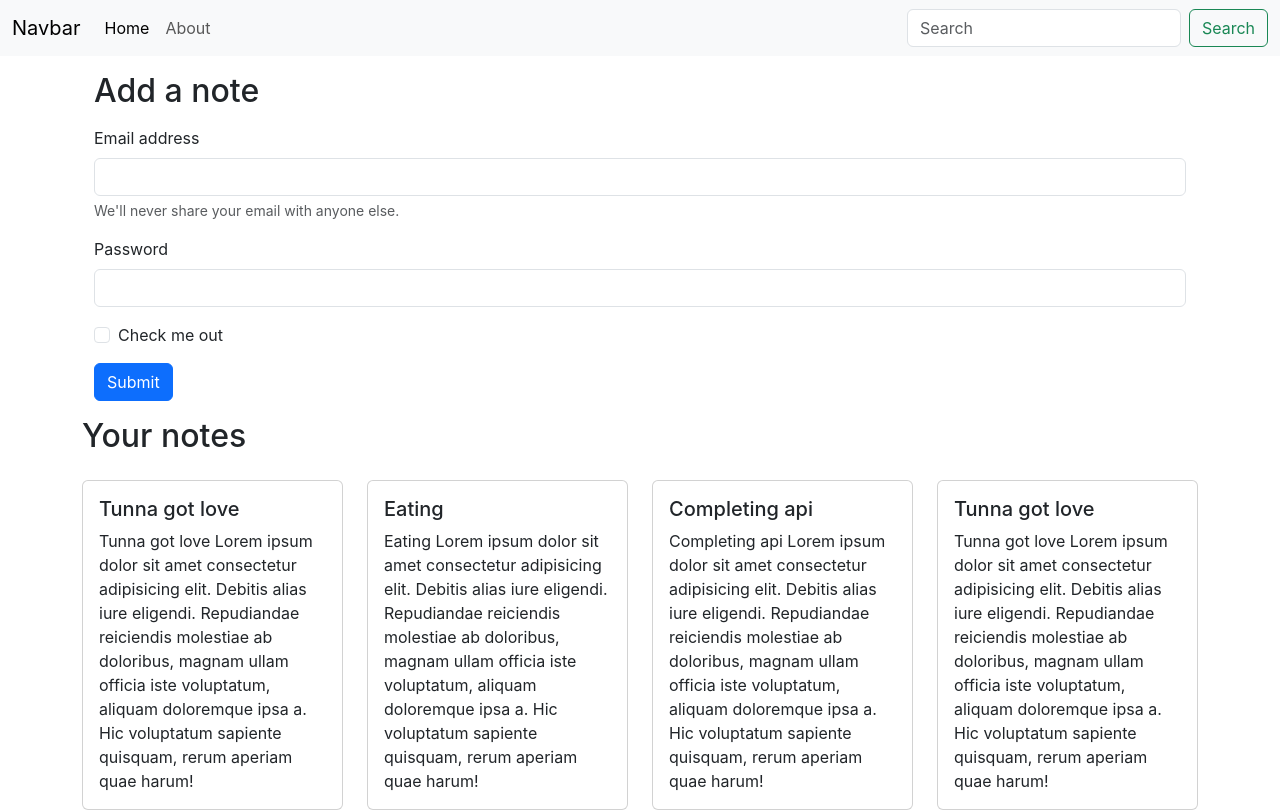
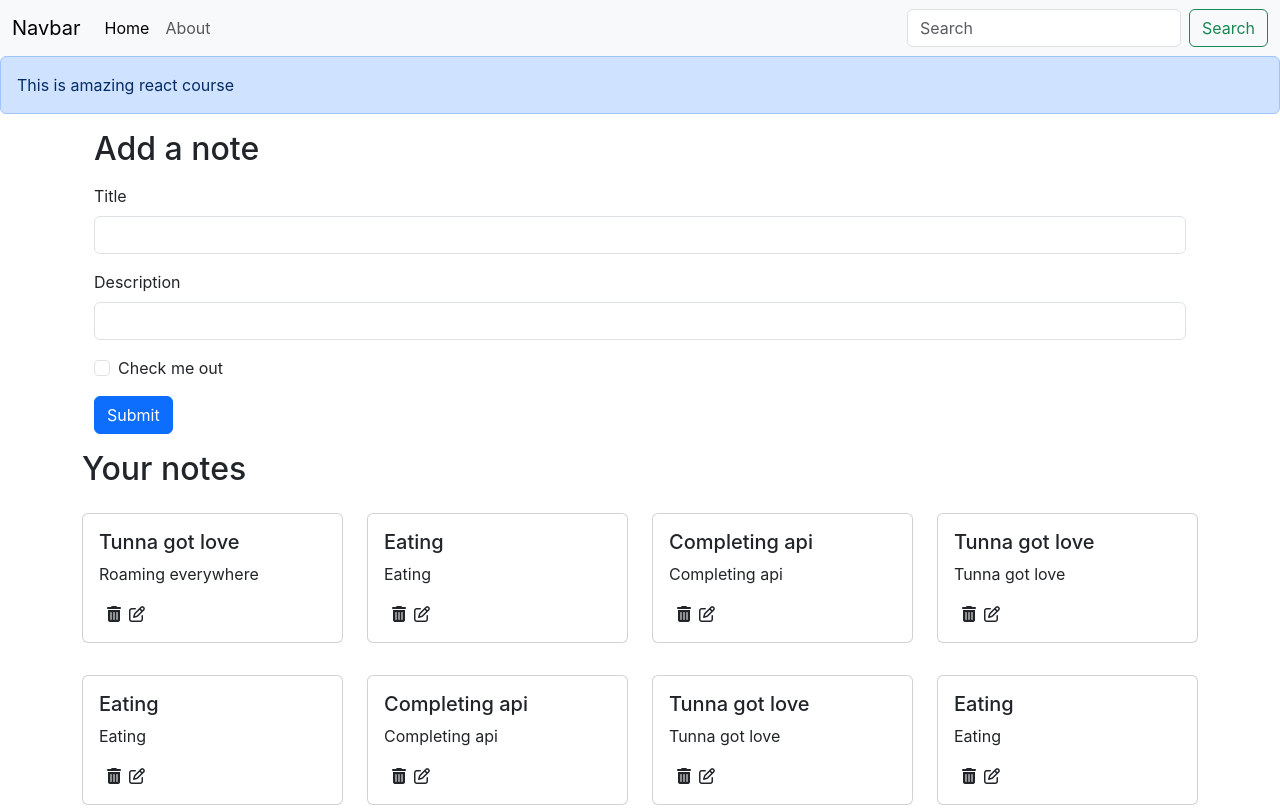
Before and after one commit to himanshubathamx2/iNotebookApp-FullStack, a React (Create React App) app: page / in a window 1280 px wide. Shown: the top 812 px of the page. Built offline with nearby package versions, Linux system fonts and the light colour scheme.

Commit message:
add note done on clien side

```diff
--- a/public/index.html
+++ b/public/index.html
@@ -41,6 +41,7 @@
       To begin the development, run `npm start` or `yarn start`.
       To create a production bundle, use `npm run build` or `yarn build`.
     -->
+    <script src="https://kit.fontawesome.com/df6d221b24.js" crossorigin="anonymous"></script>
     <script
       src="https://cdn.jsdelivr.net/npm/bootstrap@5.3.0/dist/js/bootstrap.bundle.min.js"
       integrity="sha384-geWF76RCwLtnZ8qwWowPQNguL3RmwHVBC9FhGdlKrxdiJJigb/j/68SIy3Te4Bkz"
--- a/src/App.js
+++ b/src/App.js
@@ -4,6 +4,7 @@ import About from './components/About'
 import Home from './components/Home'
 import NoteState from './context/notes/NoteState'
 import { BrowserRouter as Router, Routes, Route } from "react-router-dom";
+import { Alert } from './components/Alert'
 
 export default function App() {
   return (
@@ -11,6 +12,7 @@ export default function App() {
     <NoteState>
       <Router>
         <Navbar />
+        <Alert message="This is amazing react course" />
         <div className="container">
           <Routes>
             <Route exact path="/" element={<Home />}></Route>
--- /dev/null
+++ b/src/components/AddNote.js
@@ -0,0 +1,37 @@
+import React, { useState, useContext } from 'react'
+import noteContext from '../context/notes/noteContext';
+
+export const AddNote = () => {
+  const context = useContext(noteContext)
+  const { addNote } = context;
+
+  const [note, setNote] = useState({ title: "", description: "", tag: "default" })
+  const handleClick = (e) => {
+    e.preventDefault();// to stop page reloading
+    addNote(note.title, note.description, note.tag)
+  }
+
+  const onChange = (e) => {
+    setNote({ ...note, [e.target.name]: e.target.value })
+  }
+  return (
+    <div className="container my-3">
+      <h2>Add a note</h2>
+      <form className='my-3'>
+        <div className="mb-3">
+          <label htmlFor="title" className="form-label">Title</label>
+          <input type="text" className="form-control" name="title" autoComplete='on' id="title" aria-describedby="emailHelp" onChange={onChange} />
+        </div>
+        <div className="mb-3">
+          <label htmlFor="description" className="form-label">Description</label>
+          <input type="text" className="form-control" name="description" autoComplete='off' id="description" onChange={onChange} />
+        </div>
+        <div className="mb-3 form-check">
+          <input type="checkbox" className="form-check-input" id="exampleCheck1" />
+          <label className="form-check-label" htmlFor="exampleCheck1">Check me out</label>
+        </div>
+        <button type="submit" className="btn btn-primary" onClick={handleClick}>Submit</button>
+      </form>
+    </div>
+  )
+}
--- /dev/null
+++ b/src/components/Alert.js
@@ -0,0 +1,11 @@
+import React from 'react'
+
+export const Alert = (props) => {
+  return (
+    <div>
+      <div className="alert alert-primary" role="alert">
+        {props.message}
+      </div>
+    </div>
+  )
+}
--- a/src/components/Home.js
+++ b/src/components/Home.js
@@ -1,28 +1,11 @@
+
 import { Notes } from './Notes';
 
 export default function Home() {
 
   return (
     <div>
-      <div className="container my-3">
-        <h2>Add a note</h2>
-        <form className='my-3'>
-          <div className="mb-3">
-            <label htmlFor="exampleInputEmail1" className="form-label">Email address</label>
-            <input type="email" className="form-control" autoComplete='on' id="exampleInputEmail1" aria-describedby="emailHelp" />
-            <div id="emailHelp" className="form-text">We'll never share your email with anyone else.</div>
-          </div>
-          <div className="mb-3">
-            <label htmlFor="exampleInputPassword1" className="form-label">Password</label>
-            <input type="password" className="form-control" autoComplete='off' id="exampleInputPassword1" />
-          </div>
-          <div className="mb-3 form-check">
-            <input type="checkbox" className="form-check-input" id="exampleCheck1" />
-            <label className="form-check-label" htmlFor="exampleCheck1">Check me out</label>
-          </div>
-          <button type="submit" className="btn btn-primary">Submit</button>
-        </form>
-      </div>
+
 
       <Notes />
 
--- a/src/components/Noteitem.js
+++ b/src/components/Noteitem.js
@@ -5,10 +5,12 @@ export const Noteitem = (props) => {
   return (
 
     <div className="col-md-3">
-      <div class="card my-3">
-        <div class="card-body">
-          <h5 class="card-title">{note.title}</h5>
-          <p class="card-text">{note.description} Lorem ipsum dolor sit amet consectetur adipisicing elit. Debitis alias iure eligendi. Repudiandae reiciendis molestiae ab doloribus, magnam ullam officia iste voluptatum, aliquam doloremque ipsa a. Hic voluptatum sapiente quisquam, rerum aperiam quae harum!</p>
+      <div className="card my-3">
+        <div className="card-body">
+          <h5 className="card-title">{note.title}</h5>
+          <p className="card-text">{note.description}</p>
+          <i className="fa-solid fa-trash-can mx-2"></i>
+          <i className="fa-regular fa-pen-to-square mx2"></i>
         </div>
       </div>
     </div>
--- a/src/components/Notes.js
+++ b/src/components/Notes.js
@@ -1,16 +1,21 @@
-import React, { useContext, } from 'react'
-import noteContext from '../context/notes/noteContext';
-import { Noteitem } from '../components/Noteitem'
+import React, { useContext } from 'react'
+import { Noteitem } from '../components/Noteitem';
+import { AddNote } from '../components/AddNote';
+import noteContext from '../context/notes/noteContext'
+export const Notes = () => {
 
-export const Notes = () => {
-  const context = useContext(noteContext)
-  const { notes, setNotes } = context;
+  const context = useContext(noteContext);
+  const { notes, addNote } = context;
+
   return (
-    <div className="row my-3">
-      <h2>Your notes</h2>
-      {notes.map((note) => {
-        return <Noteitem note={note} />
-      })}
-    </div>
+    <>
+      <AddNote />
+      <div className="row my-3">
+        <h2>Your notes</h2>
+        {notes.map((note) => {
+          return <Noteitem key={note.id} note={note} />
+        })}
+      </div>
+    </>
   )
 }
--- a/src/context/notes/NoteState.js
+++ b/src/context/notes/NoteState.js
@@ -5,7 +5,31 @@ const NoteState = (props) => {
   const notesInitial =
     [
       {
-        "id": "11fd12e7-b7e1-430d-980e-b18aa2b78b75",
+        "id": "11fd5512e7-b7e1-430d-980e-b18aa2b78b75",
+        "user": "shaitaniTunna@gmail.com",
+        "title": "Tunna got love",
+        "description": "Roaming everywhere",
+        "tag": "love",
+        "date": "2023-07-25T07:34:20.694+00:00"
+      },
+      {
+        "id": "657e268869-6572-4987-abb1-47b0435c75e4",
+        "user": "shaitaniTunna@gmail.com",
+        "title": "Eating",
+        "description": "Eating",
+        "tag": "order something to eat",
+        "date": "2023-07-25T07:35:59.252+00:00"
+      },
+      {
+        "id": "a30bfecf-b38b-4773-8551-c4ff355baefb3e",
+        "user": "shaitaniTunna@gmail.com",
+        "title": "Completing api",
+        "description": "Completing api",
+        "tag": "work",
+        "date": "2023-07-25T07:35:24.964+00:00"
+      },
+      {
+        "id": "11fd12e7-b74553e1-430d-980e-b18aa2b78b75",
         "user": "shaitaniTunna@gmail.com",
         "title": "Tunna got love",
         "description": "Tunna got love",
@@ -13,7 +37,7 @@ const NoteState = (props) => {
         "date": "2023-07-25T07:34:20.694+00:00"
       },
       {
-        "id": "657e2869-6572-4987-abb1-47b0435c75e4",
+        "id": "23657e2869-6572-4987-abb1-47b0435c75e4",
         "user": "shaitaniTunna@gmail.com",
         "title": "Eating",
         "description": "Eating",
@@ -21,7 +45,7 @@ const NoteState = (props) => {
         "date": "2023-07-25T07:35:59.252+00:00"
       },
       {
-        "id": "a30bfecf-b38b-4773-8551-c4ff3baefb3e",
+        "id": "a39080bfecf-b38b-4773-8551-c4ff3baefb3e",
         "user": "shaitaniTunna@gmail.com",
         "title": "Completing api",
         "description": "Completing api",
@@ -29,7 +53,7 @@ const NoteState = (props) => {
         "date": "2023-07-25T07:35:24.964+00:00"
       },
       {
-        "id": "11fd12e7-b7e1-430d-980e-b18aa2b78b75",
+        "id": "11fd134342e7-b7e1-430d-980e-b18aa2b78b75",
         "user": "shaitaniTunna@gmail.com",
         "title": "Tunna got love",
         "description": "Tunna got love",
@@ -37,7 +61,7 @@ const NoteState = (props) => {
         "date": "2023-07-25T07:34:20.694+00:00"
       },
       {
-        "id": "657e2869-6572-4987-abb1-47b0435c75e4",
+        "id": "657e2869-6636572-4987-abb1-47b0435c75e4",
         "user": "shaitaniTunna@gmail.com",
         "title": "Eating",
         "description": "Eating",
@@ -45,31 +69,7 @@ const NoteState = (props) => {
         "date": "2023-07-25T07:35:59.252+00:00"
       },
       {
-        "id": "a30bfecf-b38b-4773-8551-c4ff3baefb3e",
-        "user": "shaitaniTunna@gmail.com",
-        "title": "Completing api",
-        "description": "Completing api",
-        "tag": "work",
-        "date": "2023-07-25T07:35:24.964+00:00"
-      },
-      {
-        "id": "11fd12e7-b7e1-430d-980e-b18aa2b78b75",
-        "user": "shaitaniTunna@gmail.com",
-        "title": "Tunna got love",
-        "description": "Tunna got love",
-        "tag": "love",
-        "date": "2023-07-25T07:34:20.694+00:00"
-      },
-      {
-        "id": "657e2869-6572-4987-abb1-47b0435c75e4",
-        "user": "shaitaniTunna@gmail.com",
-        "title": "Eating",
-        "description": "Eating",
-        "tag": "order something to eat",
-        "date": "2023-07-25T07:35:59.252+00:00"
-      },
-      {
-        "id": "a30bfecf-b38b-4773-8551-c4ff3baefb3e",
+        "id": "a30bfecf-b3863b-4773-8551-c4ff3baefb3e",
         "user": "shaitaniTunna@gmail.com",
         "title": "Completing api",
         "description": "Completing api",
@@ -79,8 +79,33 @@ const NoteState = (props) => {
     ]
 
   const [notes, setnotes] = useState(notesInitial)
+
+  //add a note
+  const addNote = (title, description, tag) => {
+    console.log("Adding a new note")
+    const note = {
+      "id": "a30bfecf-b3863b-4773-8551-c4ff3baefb3e",
+      "user": "shaitaniTunna@gmail.com",
+      "title": title,
+      "description": description,
+      "tag": tag,
+      "date": "2023-07-25T07:35:24.964+00:00"
+    };
+    setnotes(notes.concat(note));//concat returns an array whereas push updates an array
+  }
+
+  //delete a note
+  const deleteNote = () => {
+
+  }
+
+  //edit a note
+  const editNote = () => {
+
+  }
+
   return (
-    <NoteContext.Provider value={{ notes, setnotes }}>
+    <NoteContext.Provider value={{ notes, addNote, deleteNote, editNote }}>
       {props.children}
     </NoteContext.Provider>
   )
--- a/src/index.css
+++ b/src/index.css
@@ -1,13 +1,14 @@
 body {
   margin: 0;
-  font-family: -apple-system, BlinkMacSystemFont, 'Segoe UI', 'Roboto', 'Oxygen',
-    'Ubuntu', 'Cantarell', 'Fira Sans', 'Droid Sans', 'Helvetica Neue',
-    sans-serif;
+  font-family: -apple-system, BlinkMacSystemFont, "Segoe UI", "Roboto", "Oxygen", "Ubuntu", "Cantarell", "Fira Sans", "Droid Sans", "Helvetica Neue", sans-serif;
   -webkit-font-smoothing: antialiased;
   -moz-osx-font-smoothing: grayscale;
 }
 
 code {
-  font-family: source-code-pro, Menlo, Monaco, Consolas, 'Courier New',
-    monospace;
+  font-family: source-code-pro, Menlo, Monaco, Consolas, "Courier New", monospace;
 }
+
+i {
+  cursor: pointer;
+}
```
